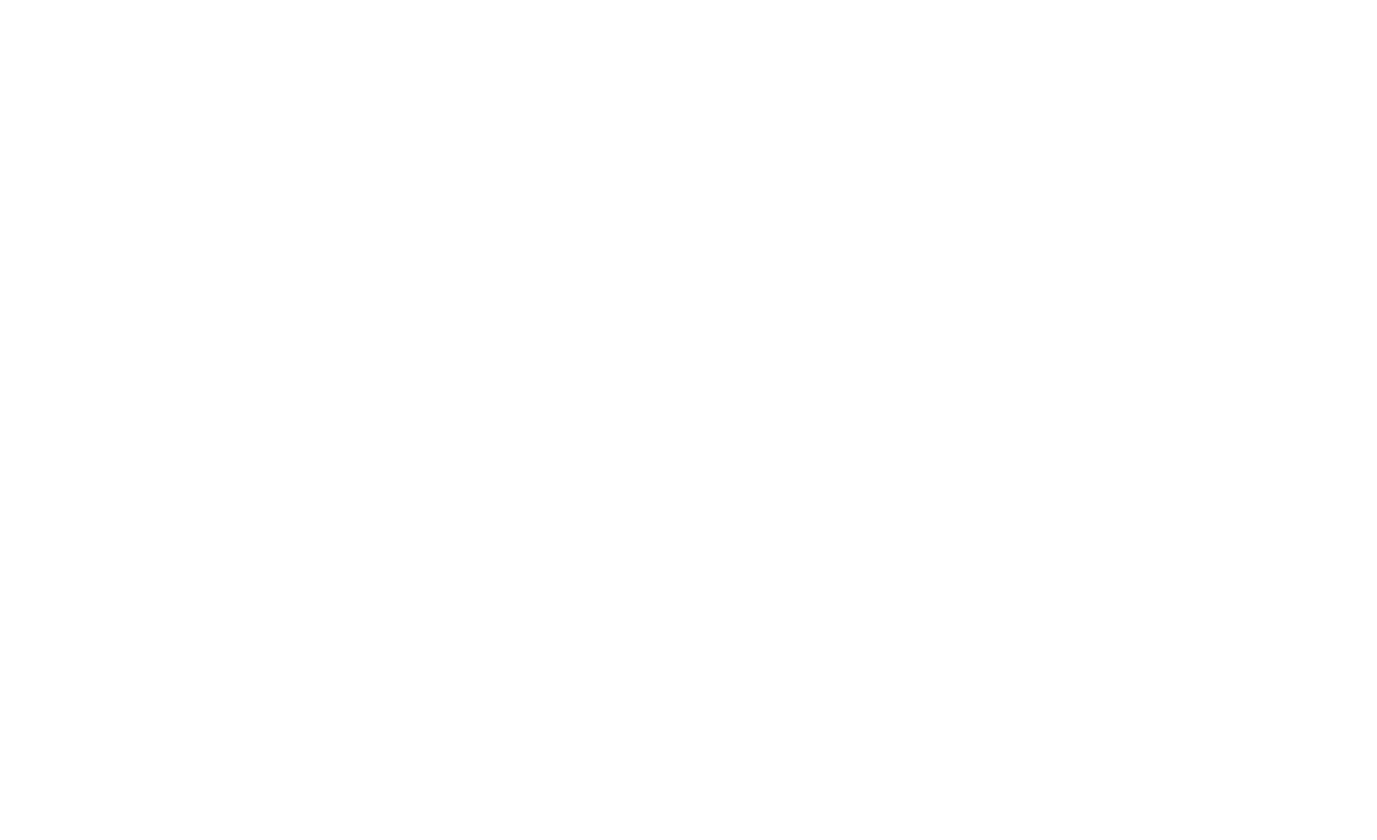
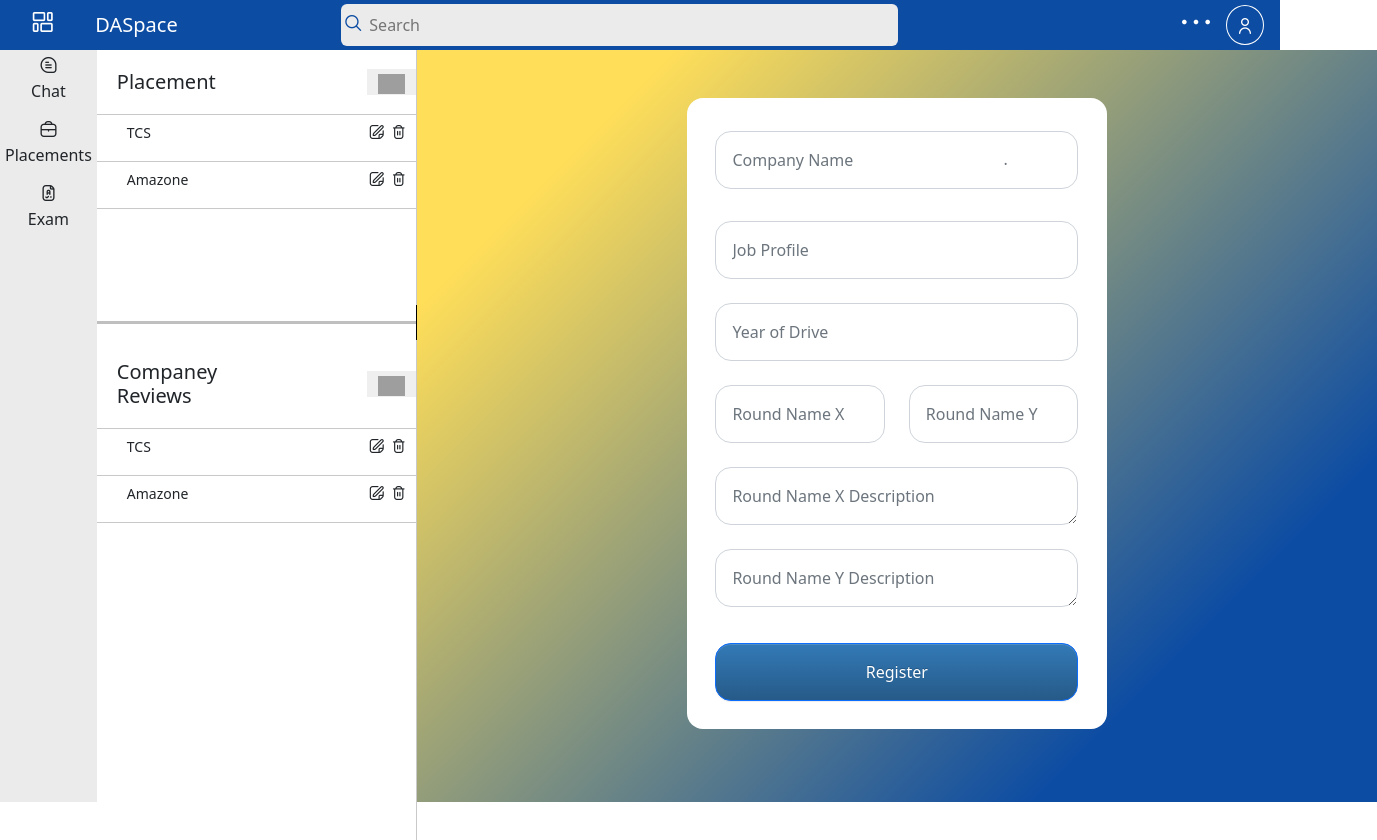
Before and after one commit to maulikpipaliya/da-space, a React (Create React App) app in the folder frontend/: page /placement in a window 1280 px wide. Shown: the top 840 px of the page, 1377 px wide, since content can reach past the window. Before the commit the page ends 800 px from the top, so only its background shows below. Built offline with nearby package versions, Linux system fonts and the light colour scheme; grey boxes are pictures that could not be loaded.

Commit message:
add placement section

```diff
--- a/frontend/src/App.tsx
+++ b/frontend/src/App.tsx
@@ -13,6 +13,7 @@ import ChatApp from "./screens/ChatBox/ChatApp"
 import "bootstrap/dist/css/bootstrap.min.css"
 import "./index.css"
 import MyProfile from "./screens/MyProfile/MyProfile"
+import PlacementScreen from "./screens/PlacementScreen/PlacementScreen"
 
 const App: FC = () => {
     return (
@@ -24,6 +25,7 @@ const App: FC = () => {
             <Route path="/exam" component={ExamScreen} exact />
             <Route path="/chat" component={ChatScreen} exact />
             <Route path="/profile" component={MyProfile} exact />
+            <Route path="/placement" component={PlacementScreen} exact />
         </Router>
     )
 }
--- a/frontend/src/screens/ChatBox/ChatBox.css
+++ b/frontend/src/screens/ChatBox/ChatBox.css
@@ -73,7 +73,6 @@
 
 .message-block {
     width: 100%;
-    display: inline-block;
 }
 
 .message-row {
--- a/frontend/src/screens/ChatBox/ChatBox.tsx
+++ b/frontend/src/screens/ChatBox/ChatBox.tsx
@@ -3,6 +3,7 @@ import "./ChatBox.css"
 import MessageForm from "./MessageForm"
 import MyMessage from "./MyMessage"
 import TheirMessage from "./TheirMessage"
+import "bootstrap/dist/css/bootstrap.min.css"
 
 const ChatBox = () => {
     return (
@@ -150,7 +151,7 @@ const ChatBox = () => {
                                     </svg>
                                     <input type="file" />
                                 </div>
-                                <div className="MuiGrid-root MuiGrid-item MuiGrid-grid-xs-12 MuiGrid-grid-sm-12">
+                                <div className="MuiGrid-root MuiGrid-item MuiGrid-grid-xs-12 MuiGrid-grid-sm-12 message-block">
                                     <div className="MuiFormControl-root MuiTextField-root MuiFormControl-fullWidth">
                                         <label
                                             className="MuiFormLabel-root MuiInputLabel-root MuiInputLabel-formControl MuiInputLabel-animated MuiInputLabel-outlined"
@@ -172,7 +173,8 @@ const ChatBox = () => {
                                             >
                                                 <legend className="PrivateNotchedOutline-legendLabelled-3">
                                                     <span>
-                                                        Type a new message
+                                                        <i className="fi-rr-link p-1"></i>
+                                                        <i className="fi-rr-chart-histogram p-1"></i>
                                                     </span>
                                                 </legend>
                                             </fieldset>
--- a/frontend/src/screens/ExamForm/ExamForm.tsx
+++ b/frontend/src/screens/ExamForm/ExamForm.tsx
@@ -63,7 +63,7 @@ export const ExamForm = () => {
                                             <Form.Control
                                                 type="number"
                                                 className="br-1 p-fileds"
-                                                placeholder="Year of Drive"
+                                                placeholder="Year of Exam"
                                                 id="yearofjoining"
                                             />
                                         </Form.Group>
--- a/frontend/src/screens/HomeScreen/HomeScreen.tsx
+++ b/frontend/src/screens/HomeScreen/HomeScreen.tsx
@@ -16,6 +16,7 @@ import ChatApp from "../ChatBox/ChatApp"
 import ChatBox from "../ChatBox/ChatBox"
 import { ExamForm } from "../ExamForm/ExamForm"
 import { PlacementForm } from "../PlacementForm/PlacementForm"
+import PlacementBox from "../PlacementScreen/PlacementScreen"
 import "./HomeScreen.css"
 
 interface IHomeScreenProps {
@@ -58,9 +59,10 @@ const HomeScreen: FC<IHomeScreenProps> = ({ match }) => {
                 </div>
 
                 <div className="home-main home-rightside">
-                    <ChatBox />
+                    {/* <ChatBox /> */}
                     {screenViewName === "chat" && <ChatBox />}
                     {screenViewName === "exam" && <ExamForm />}
+                    {screenViewName === "placement" && <PlacementBox />}
 
                     {/* <PlacementForm /> */}
                 </div>
--- /dev/null
+++ b/frontend/src/screens/PlacementBox/PlacementBox.css
@@ -0,0 +1,15 @@
+.placement__rooms {
+    display: flex;
+    flex-direction: column;
+    flex: 1;
+}
+
+.placement__roomsone {
+    display: flex;
+    flex: 1;
+}
+
+.placement__roomstwo {
+    display: flex;
+    flex: 2;
+}
--- /dev/null
+++ b/frontend/src/screens/PlacementBox/PlacementBox.tsx
@@ -0,0 +1,135 @@
+import React from "react"
+import { PlacementForm } from "../PlacementForm/PlacementForm"
+import "./PlacementBox.css"
+
+const PlacementBox = () => {
+    return (
+        <>
+            <div className="chat">
+                <div className="chat__rooms placement__rooms">
+                    <div className="chatrooms placement__roomsone">
+                        <div className="chatrooms__header">
+                            <div className="header__left">
+                                <h5>Placement</h5>
+                                <svg
+                                    className="MuiSvgIcon-root"
+                                    focusable="false"
+                                    viewBox="0 0 24 24"
+                                    aria-hidden="true"
+                                >
+                                    <path d="M16.59 8.59L12 13.17 7.41 8.59 6 10l6 6 6-6z"></path>
+                                </svg>
+                            </div>
+                            <div className="header__right">
+                                <button
+                                    className="MuiButtonBase-root MuiIconButton-root"
+                                    type="button"
+                                >
+                                    <span className="MuiIconButton-label">
+                                        <img
+                                            src="https://img.icons8.com/fluent-systems-regular/48/000000/edit-chat-history.png"
+                                            alt="new chat"
+                                        />
+                                    </span>
+                                    <span className="MuiTouchRipple-root"></span>
+                                </button>
+                            </div>
+                        </div>
+                        <div className="chatrooms__rooms">
+                            <div className="chatroom__item">
+                                <div className="chatroom__info">
+                                    <div className="chatRoom__title">
+                                        <h6>TCS</h6>
+                                        <h6>
+                                            <i className="fi-rr-edit p-2"></i>
+                                            <i className="fi-rr-trash"></i>
+                                        </h6>
+                                    </div>
+                                </div>
+                            </div>
+
+                            <div className="chatroom__item">
+                                <div className="chatroom__info">
+                                    <div className="chatRoom__title">
+                                        <h6>Amazone</h6>
+                                        <h6>
+                                            <i className="fi-rr-edit p-2"></i>
+                                            <i className="fi-rr-trash"></i>
+                                        </h6>
+                                    </div>
+                                </div>
+                            </div>
+                        </div>
+                    </div>
+                    <div>
+                        <hr
+                            style={{
+                                color: "black",
+                                height: 3,
+                            }}
+                        />
+                    </div>
+                    <div className="chatrooms placement__roomstwo">
+                        <div className="chatrooms__header">
+                            <div className="header__left">
+                                <h5>Companey Reviews</h5>
+                                <svg
+                                    className="MuiSvgIcon-root"
+                                    focusable="false"
+                                    viewBox="0 0 24 24"
+                                    aria-hidden="true"
+                                >
+                                    {/* <path d="M16.59 8.59L12 13.17 7.41 8.59 6 10l6 6 6-6z"></path> */}
+                                </svg>
+                            </div>
+                            <div className="header__right">
+                                <button
+                                    className="MuiButtonBase-root MuiIconButton-root"
+                                    type="button"
+                                >
+                                    <span className="MuiIconButton-label">
+                                        <img
+                                            src="https://img.icons8.com/fluent-systems-regular/48/000000/edit-chat-history.png"
+                                            alt="new chat"
+                                        />
+                                    </span>
+                                    <span className="MuiTouchRipple-root"></span>
+                                </button>
+                            </div>
+                        </div>
+                        <div className="chatrooms__rooms">
+                            <div className="chatroom__item">
+                                <div className="chatroom__info">
+                                    <div className="chatRoom__title">
+                                        <h6>TCS</h6>
+                                        <h6>
+                                            <i className="fi-rr-edit p-2"></i>
+                                            <i className="fi-rr-trash"></i>
+                                        </h6>
+                                    </div>
+                                </div>
+                            </div>
+
+                            <div className="chatroom__item">
+                                <div className="chatroom__info">
+                                    <div className="chatRoom__title">
+                                        <h6>Amazone</h6>
+                                        <h6>
+                                            <i className="fi-rr-edit p-2"></i>
+                                            <i className="fi-rr-trash"></i>
+                                        </h6>
+                                    </div>
+                                </div>
+                            </div>
+                        </div>
+                    </div>
+                </div>
+                <div className="chatroom-ctr">
+                    <PlacementForm />
+                </div>
+            </div>
+        </>
+    )
+}
+
+export default PlacementBox
--- a/frontend/src/screens/PlacementForm/PlacementForm.tsx
+++ b/frontend/src/screens/PlacementForm/PlacementForm.tsx
@@ -1,4 +1,4 @@
-import React, {useState} from 'react'
+import React, { useState } from "react"
 import {
     Row,
     Col,
@@ -11,7 +11,6 @@ import {
 import "./PlacementForm.css"
 
 export const PlacementForm = () => {
-
     const [passwordVisible, setPasswordVisible] = useState(false)
 
     const changeEye = () => {
@@ -20,7 +19,7 @@ export const PlacementForm = () => {
 
     return (
         <>
-            <Container fluid={true} className="shadow3 h-94vh p-5">
+            <Container fluid={true} className="shadow3 h-94vh p-5 h-100">
                 <Row>
                     <Col
                         md={{ span: 6, offset: 3 }}
@@ -42,17 +41,23 @@ export const PlacementForm = () => {
                                             </span>
                                         </Form.Group>
                                     </Col>
-                                    <Col md={{ span: 12 }} className="my-1 pb-3">
+                                    <Col
+                                        md={{ span: 12 }}
+                                        className="my-1 pb-3"
+                                    >
                                         <Form.Group>
                                             <Form.Control
                                                 type="text"
                                                 className="br-1 p-fileds"
-                                                placeholder="Student Name"
+                                                placeholder="Job Profile"
                                                 id="displayname"
                                             />
                                         </Form.Group>
                                     </Col>
-                                    <Col md={{ span: 12 }} className="my-1 pb-3">
+                                    <Col
+                                        md={{ span: 12 }}
+                                        className="my-1 pb-3"
+                                    >
                                         <Form.Group>
                                             <Form.Control
                                                 type="number"
@@ -60,33 +65,6 @@ export const PlacementForm = () => {
                                                 placeholder="Year of Drive"
                                                 id="yearofjoining"
                                             />
-                                        </Form.Group>
-                                    </Col>
-                                    {/* <Col md={{ span: 6 }} className="my-1">
-                                        <Form.Group>
-                                            <Form.Control
-                                                type={
-                                                    !passwordVisible
-                                                        ? "password"
-                                                        : "text"
-                                                }
-                                                className="br-1 p-fileds"
-                                                placeholder="Password"
-                                                id="password"
-                                            />
-                                            <span>
-                                                <i
-                                                    className={
-                                                        "fa hidden " +
-                                                        (passwordVisible
-                                                            ? "fa-eye"
-                                                            : "fa-eye-slash") +
-                                                        " eyeclassRegistration"
-                                                    }
-                                                    aria-hidden="true"
-                                                    onClick={changeEye}
-                                                ></i>
-                                            </span>
                                         </Form.Group>
                                     </Col>
                                     <Col
@@ -97,20 +75,20 @@ export const PlacementForm = () => {
                                             <Form.Control
                                                 type="text"
                                                 className="br-1 p-fileds"
-                                                placeholder="Confirm Password"
-                                                id="confirmpassword"
+                                                placeholder="Round Name X"
+                                                id="contactno"
                                             />
                                         </Form.Group>
-                                    </Col> */}
+                                    </Col>
                                     <Col
-                                        md={{ span: 12 }}
+                                        md={{ span: 6 }}
                                         className="my-1 pb-3"
                                     >
                                         <Form.Group>
                                             <Form.Control
                                                 type="text"
                                                 className="br-1 p-fileds"
-                                                placeholder="Packege Details"
+                                                placeholder="Round Name Y"
                                                 id="contactno"
                                             />
                                         </Form.Group>
@@ -121,9 +99,24 @@ export const PlacementForm = () => {
                                     >
                                         <Form.Group>
                                             <Form.Control
-                                                type="text"
+                                                as="textarea"
+                                                rows={1}
                                                 className="br-1 p-fileds"
-                                                placeholder="Company Contact No."
+                                                placeholder="Round Name X Description"
+                                                id="contactno"
+                                            />
+                                        </Form.Group>
+                                    </Col>
+                                    <Col
+                                        md={{ span: 12 }}
+                                        className="my-1 pb-3"
+                                    >
+                                        <Form.Group>
+                                            <Form.Control
+                                                as="textarea"
+                                                rows={1}
+                                                className="br-1 p-fileds"
+                                                placeholder="Round Name Y Description"
                                                 id="contactno"
                                             />
                                         </Form.Group>
@@ -132,7 +125,10 @@ export const PlacementForm = () => {
                                         md={{ span: 12, offset: 0 }}
                                         className="mt-3"
                                     >
-                                        <Button className="w-100 br-1 px-2 py-3 bg-da-blue" id="register">
+                                        <Button
+                                            className="w-100 br-1 px-2 py-3 bg-da-blue"
+                                            id="register"
+                                        >
                                             Register
                                         </Button>
                                     </Col>
--- /dev/null
+++ b/frontend/src/screens/PlacementScreen/PlacementScreen.tsx
@@ -0,0 +1,23 @@
+import React from "react"
+import Header from "../../components/Header/Header"
+import Sidebar from "../../components/Sidebar/Sidebar"
+import PlacementBox from "../PlacementBox/PlacementBox"
+import "./PlacementScreen.css"
+
+const PlacementScreen = () => {
+    return (
+        <div className="home-container">
+            <Header />
+            <div className="home-body">
+                <div className="home-sidebar">
+                    <Sidebar />
+                </div>
+                <div className="home-main home-rightside">
+                    <PlacementBox />
+                </div>
+            </div>
+        </div>
+    )
+}
+
+export default PlacementScreen
```
Also changed, not shown: frontend/src/components/Sidebar/Sidebar.tsx (+0 -33 lines), frontend/src/screens/PlacementScreen/PlacementScreen.css (added).
